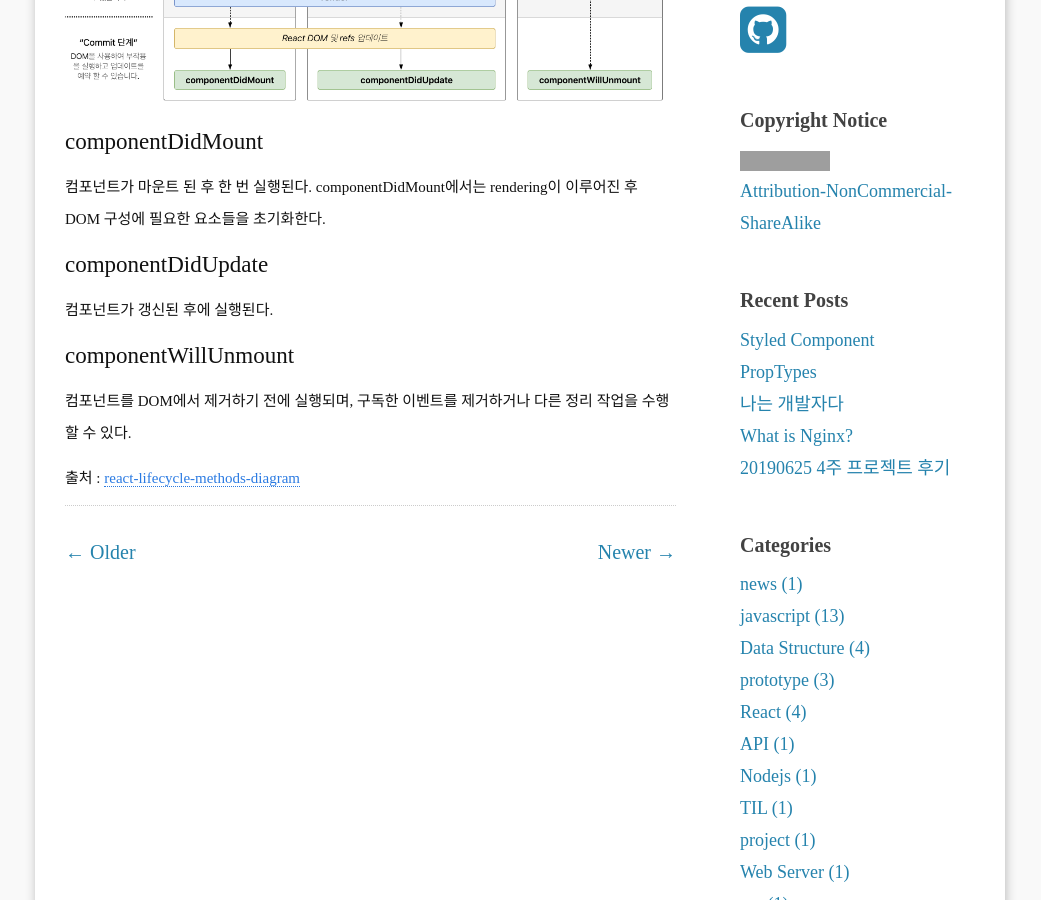
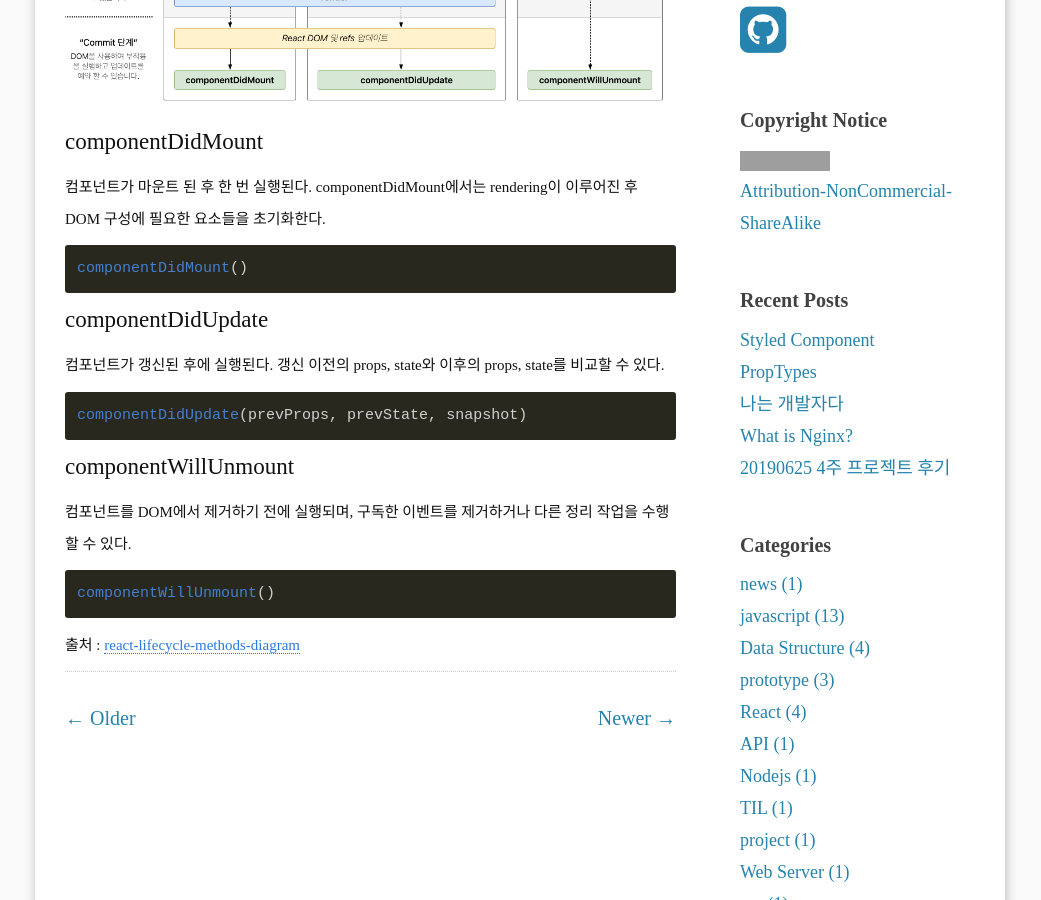
Before and after one commit to raonzena/raonzena.github.io, a Jekyll site: the page built from _posts/2019-04-17-01-post.markdown, in a window 1280 px wide and 900 px high, scrolled down 498 px. Shown: the whole window, without its empty margins (120-1161 px from the left). Built offline with Jekyll 4.4.1, drawn with Linux system fonts in a browser that asks for light colours; some web fonts are replaced; comment, search, counter and statistics services are not loaded; grey boxes are pictures that could not be loaded.

Commit message:
modify react post

```diff
--- a/_posts/2019-04-17-01-post.markdown
+++ b/_posts/2019-04-17-01-post.markdown
@@ -20,10 +20,22 @@ comments: true
 ## componentDidMount
 컴포넌트가 마운트 된 후 한 번 실행된다. componentDidMount에서는 rendering이 이루어진 후 DOM 구성에 필요한 요소들을 초기화한다.
 
+~~~javascript
+componentDidMount()
+~~~
+
 ## componentDidUpdate
-컴포넌트가 갱신된 후에 실행된다.
+컴포넌트가 갱신된 후에 실행된다. 갱신 이전의 props, state와 이후의 props, state를 비교할 수 있다.
+
+~~~javascript
+componentDidUpdate(prevProps, prevState, snapshot)
+~~~
 
 ## componentWillUnmount
 컴포넌트를 DOM에서 제거하기 전에 실행되며, 구독한 이벤트를 제거하거나 다른 정리 작업을 수행할 수 있다.
 
+~~~javascript
+componentWillUnmount()
+~~~
+
 출처 : [react-lifecycle-methods-diagram](http://projects.wojtekmaj.pl/react-lifecycle-methods-diagram/)
```
